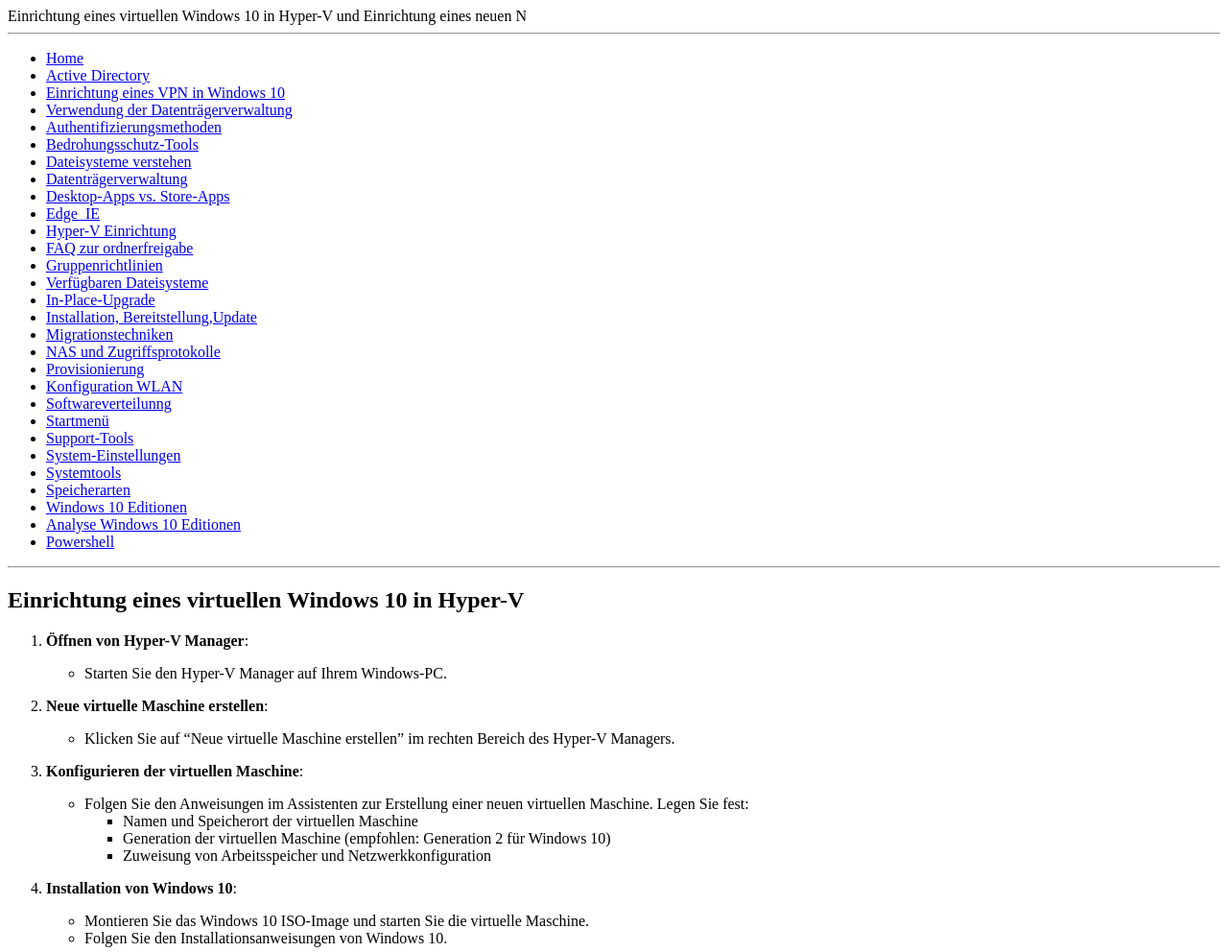
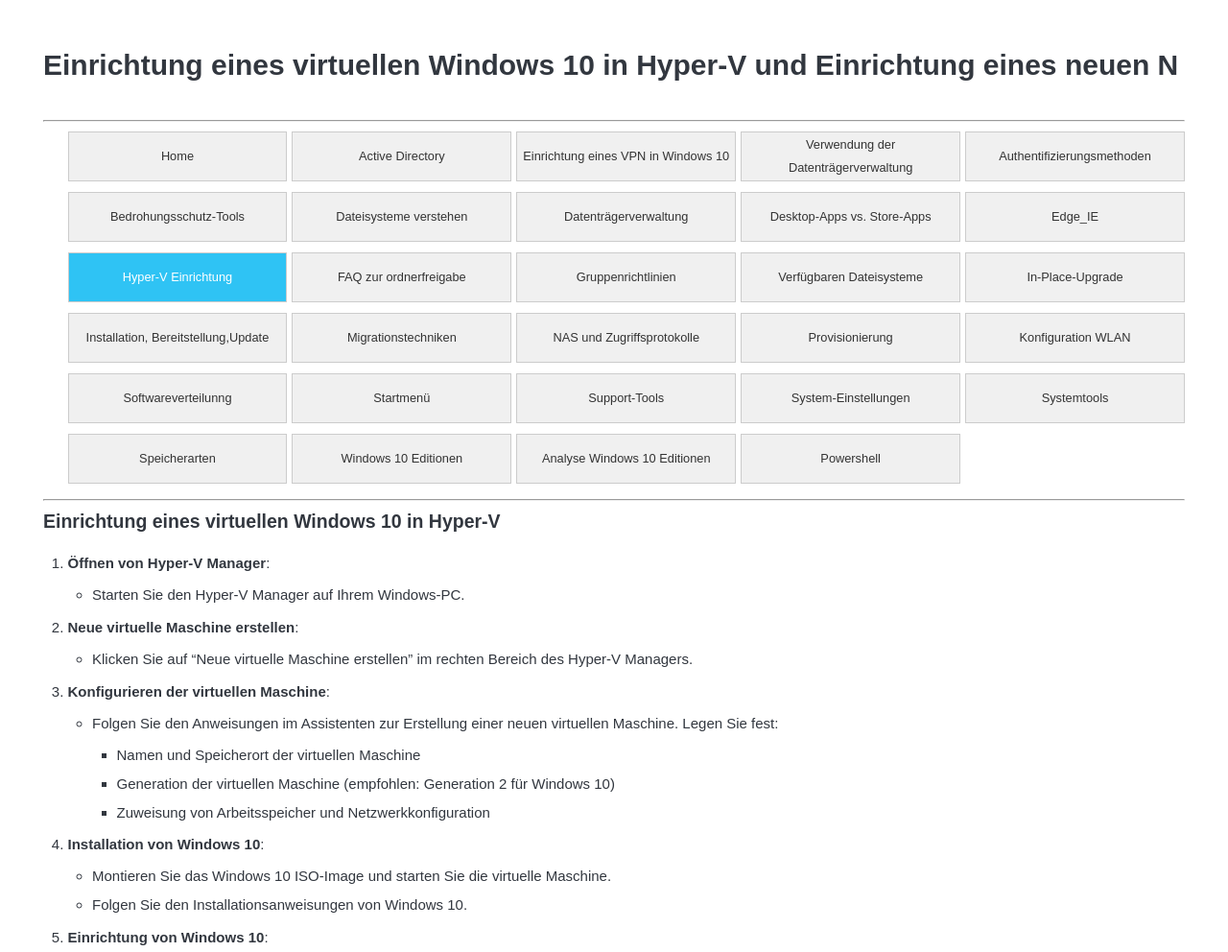
Before and after one commit to BettinaBierwirth/Windows-10-Kompendium, a plain HTML site: page Windows Clients/Einrichtung eines virtuellen Windows 10 in Hyper-V.html in a window 1280 px wide. Shown: the top 992 px of the page at 96% size. Drawn offline with Linux system fonts and the light colour scheme.

Commit message:
minor fixes

```diff
--- a/Windows Clients/Einrichtung eines virtuellen Windows 10 in Hyper-V.html
+++ b/Windows Clients/Einrichtung eines virtuellen Windows 10 in Hyper-V.html
@@ -5,6 +5,7 @@
 						<meta charset="UTF-8">
 						<meta name="viewport" content="width=device-width, initial-scale=1" />
 						<link rel="stylesheet" href="pluginAssets/highlight.js/atom-one-light.css">
+                        <link rel="stylesheet" href="pluginAssets/styles.css">
 						<title>Einrichtung eines virtuellen Windows 10 in Hyper-V und Einrichtung eines neuen N</title>
 					</head>
 					<body>
--- a/Windows Clients/Schritt-für-Schritt-Anleitung zur Konfiguration ei.html
+++ b/Windows Clients/Schritt-für-Schritt-Anleitung zur Konfiguration ei.html
@@ -5,8 +5,10 @@
 						<meta charset="UTF-8">
 						<meta name="viewport" content="width=device-width, initial-scale=1" />
 						<link rel="stylesheet" href="pluginAssets/highlight.js/atom-one-light.css">
+                        <link rel="stylesheet" href="pluginAssets/styles.css">
 						<title>Schritt-für-Schritt-Anleitung zur Konfiguration eines WLAN Netzwerkes in Windows</title>
 						<link rel="stylesheet" href="pluginAssets/styles.css">
+
 					</head>
 					<body>
 						<div class="exported-note"><div class="exported-note-title">Schritt-für-Schritt-Anleitung zur Konfiguration eines WLAN Netzwerkes in Windows</div>
```
Also changed, not shown: Windows Clients/index.html (added).
